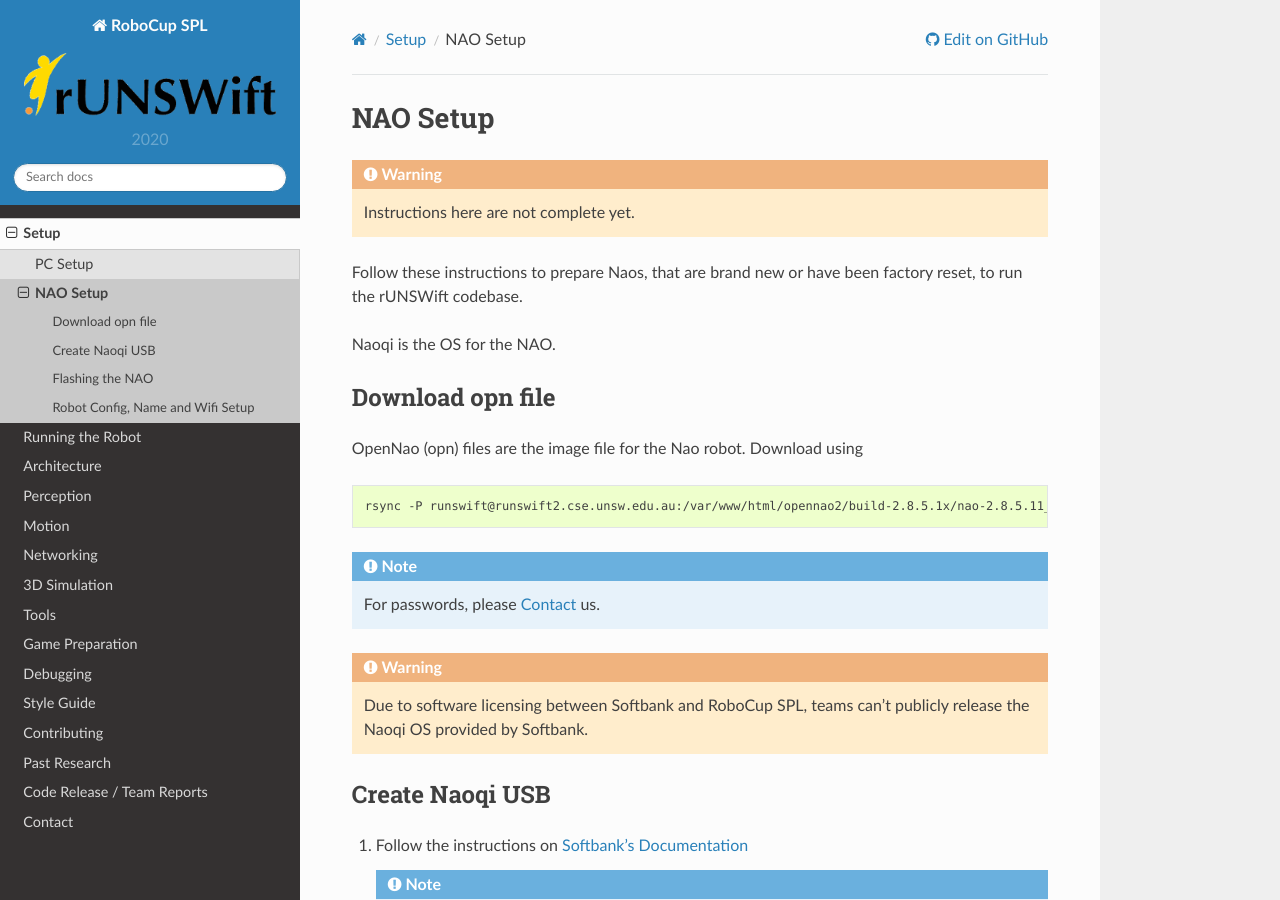
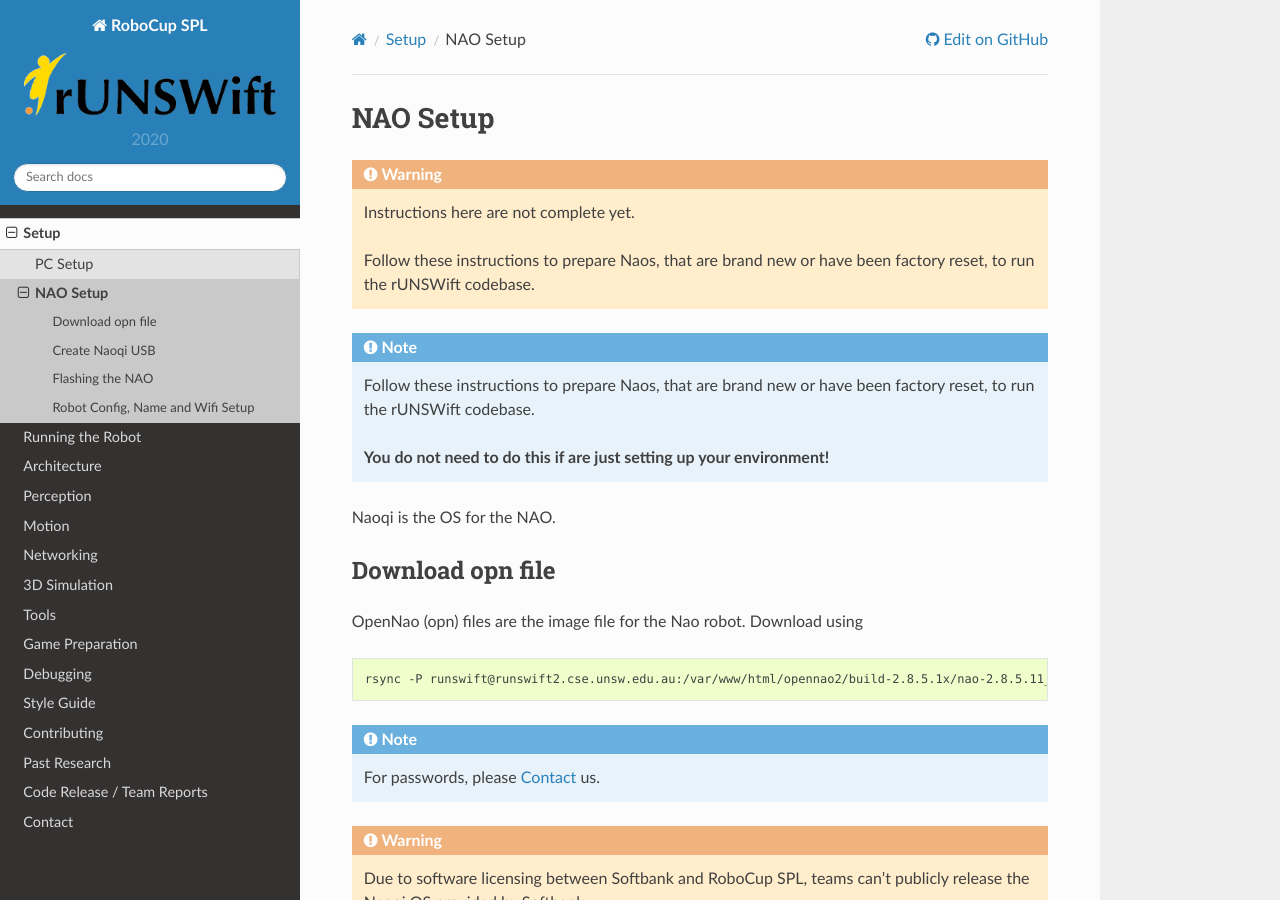
Before and after one commit to UNSWComputing/rUNSWift-docs, a Sphinx documentation site: the page built from source/setup/nao_setup.rst, in a window 1280 px wide and 900 px high. Built offline with Sphinx 7.4.7 and the Read the Docs theme 2.0.0, drawn with Linux system fonts in a browser that asks for light colours.

Commit message:
New note on NAO setup
Trying to make it very clear that this setup is not required if you are just setting up your own computer. During the recruit drive I had a few people asking me if they needed to do this

```diff
--- a/source/setup/nao_setup.rst
+++ b/source/setup/nao_setup.rst
@@ -5,8 +5,14 @@
 .. warning::
     Instructions here are not complete yet.
 
-Follow these instructions to prepare Naos, that are brand new or have been
-factory reset, to run the rUNSWift codebase.
+    Follow these instructions to prepare Naos, that are brand new or have been
+    factory reset, to run the rUNSWift codebase.
+
+.. note::
+    Follow these instructions to prepare Naos, that are brand new or have been
+    factory reset, to run the rUNSWift codebase.
+
+    **You do not need to do this if are just setting up your environment!**
 
 Naoqi is the OS for the NAO.
 
```
